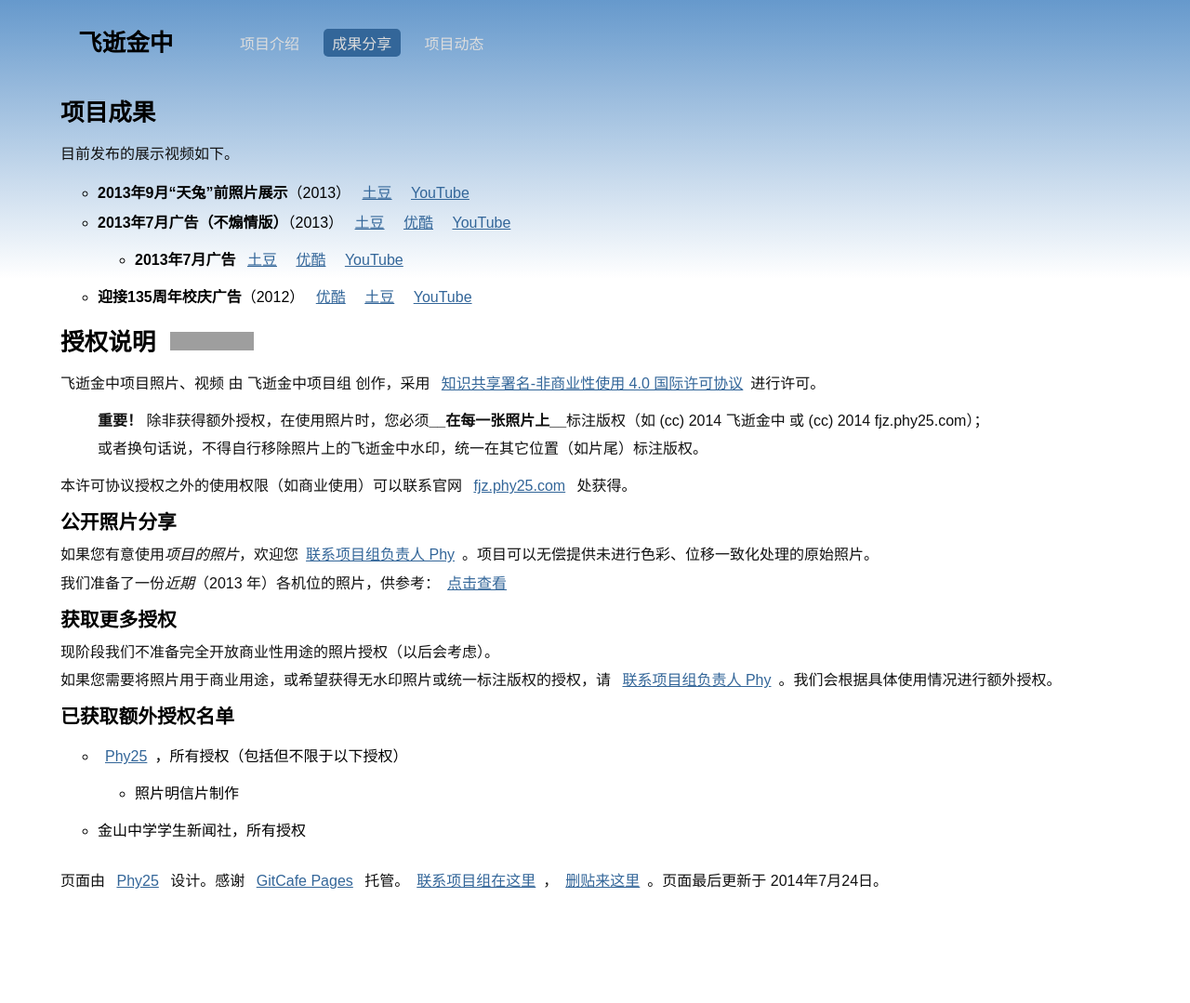
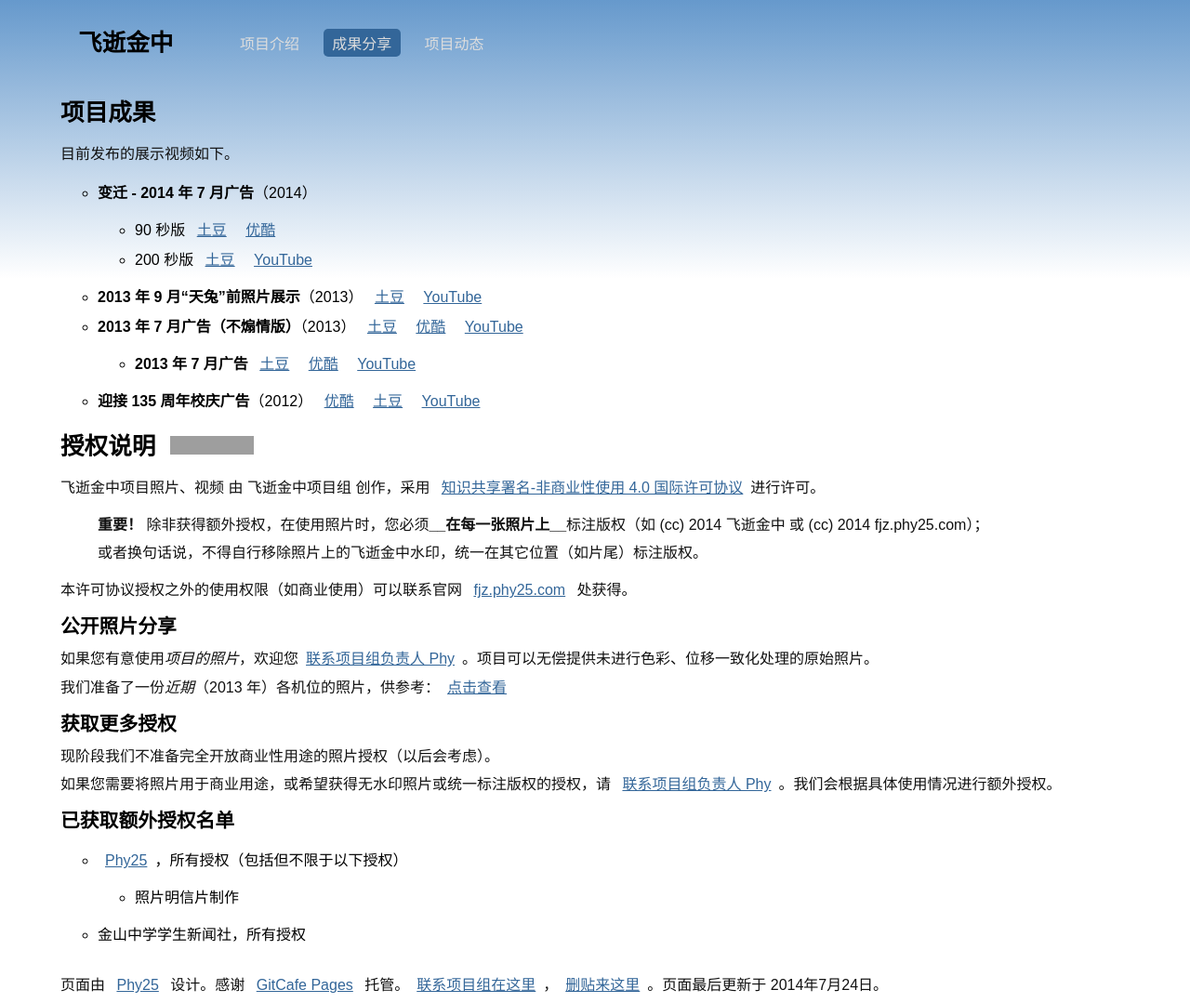
Before and after one commit to fleetingjz/fleetingjz.github.io, a Jekyll site: the page built from works.md, in a window 1280 px wide. Shown: the whole page at 93% size. Built offline with Jekyll 4.4.1, drawn with Linux system fonts in a browser that asks for light colours; comment, search, counter and statistics services are not loaded; before the commit the page ends 967 px from its top, so only the background shows below that; grey boxes are pictures that could not be loaded.

Commit message:
内容更新。换上 AD201407。

```diff
--- a/_layouts/landing.html
+++ b/_layouts/landing.html
@@ -16,7 +16,8 @@
 	</div>
 	<div class="clear"></div>
 </div>
-<div class="announcement"><a href="">“变迁”广告 200 秒慢速版在此</a>。</div>
+{% if page.announcement %}<div class="announcement">{{ page.announcement }}</div>{% endif %}
+
 {% include nav.html %}
 <div class="clear"></div>
 <div class="member">
--- a/works.md
+++ b/works.md
@@ -9,10 +9,13 @@ categories: works
 ========
 目前发布的展示视频如下。
 
-* **2013年9月“天兔”前照片展示**（2013） [土豆](http://www.tudou.com/programs/view/caXC-S8TOXU/) [YouTube](http://www.youtube.com/watch?v=Q6OCQ9-cCbc)
-* **2013年7月广告（不煽情版）**（2013） [土豆](http://www.tudou.com/programs/view/VevuKhVSeM0/) [优酷](http://v.youku.com/v_show/id_XNjY4MjgzMTI4.html) [YouTube](http://www.youtube.com/watch?v=0AZNbyOoTww)
-   * **2013年7月广告** [土豆](http://www.tudou.com/programs/view/VraNphLN4jc/) [优酷](http://v.youku.com/v_show/id_XNTgzNTQ3NjY0.html) [YouTube](http://www.youtube.com/watch?v=oYvkfHYQdoY)
-* **迎接135周年校庆广告**（2012） [优酷](http://v.youku.com/v_show/id_XMzc3ODY5ODY4.html) [土豆](http://www.tudou.com/programs/view/YVJP81AwRE4/) [YouTube](http://www.youtube.com/watch?v=98EBMo2lyig)
+* **变迁 - 2014 年 7 月广告**（2014）
+   * 90 秒版 [土豆](http://www.tudou.com/programs/view/wWVrvyQCvHQ/) [优酷]()
+   * 200 秒版 [土豆](http://www.tudou.com/programs/view/G3-pbUs2heo/) [YouTube]()
+* **2013 年 9 月“天兔”前照片展示**（2013） [土豆](http://www.tudou.com/programs/view/caXC-S8TOXU/) [YouTube](http://www.youtube.com/watch?v=Q6OCQ9-cCbc)
+* **2013 年 7 月广告（不煽情版）**（2013） [土豆](http://www.tudou.com/programs/view/VevuKhVSeM0/) [优酷](http://v.youku.com/v_show/id_XNjY4MjgzMTI4.html) [YouTube](http://www.youtube.com/watch?v=0AZNbyOoTww)
+   * **2013 年 7 月广告** [土豆](http://www.tudou.com/programs/view/VraNphLN4jc/) [优酷](http://v.youku.com/v_show/id_XNTgzNTQ3NjY0.html) [YouTube](http://www.youtube.com/watch?v=oYvkfHYQdoY)
+* **迎接 135 周年校庆广告**（2012） [优酷](http://v.youku.com/v_show/id_XMzc3ODY5ODY4.html) [土豆](http://www.tudou.com/programs/view/YVJP81AwRE4/) [YouTube](http://www.youtube.com/watch?v=98EBMo2lyig)
 
 
 授权说明 <a rel="license" name="license" href="http://creativecommons.org/licenses/by-nc/4.0/" title="知识共享署名-非商业性使用 4.0 国际许可协议"><img alt="知识共享许可协议" style="border-width:0;" src="http://i.creativecommons.org/l/by-nc/4.0/80x15.png" /></a>
```
Also changed, not shown: _includes/header.html (+6 -8 lines), index.md (+6 -5 lines), introduction.md (+3 -2 lines).
